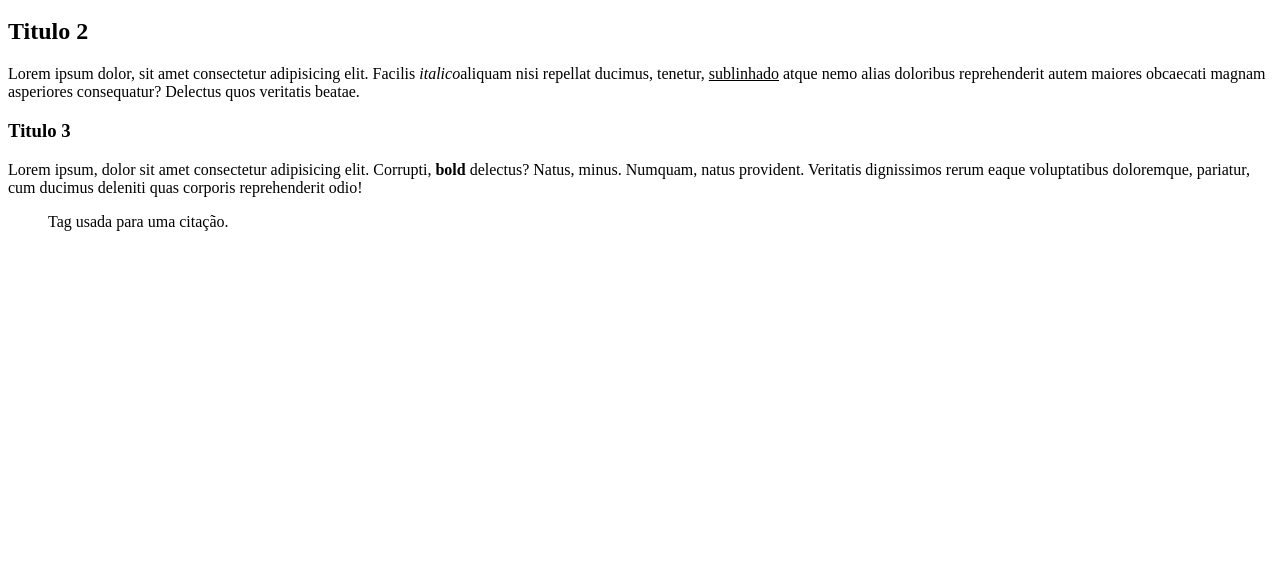
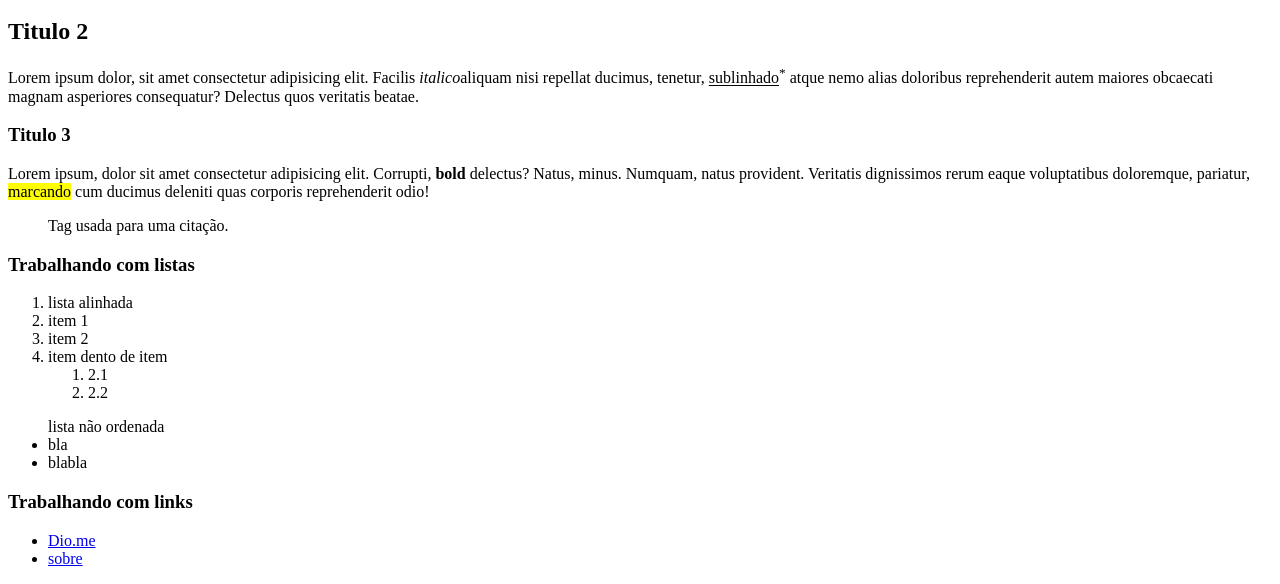
Before and after one commit to lorranadocarmo/SOU-GOLPISTA-CONTRATO-PESSOAS-NO-LINKEDIN-PRA-FAZEREM-MEU-TRABALHO-E-SUMO-DPS-, a plain HTML site: page index.html in a window 1280 px wide. Shown: the part 245-829 px from the top of the page. Before the commit the page ends 800 px from the top, so only its background shows below. Drawn offline with Linux system fonts and the light colour scheme.

Commit message:
finalizado-intro-html
trabalhei com links, listas, inseri imagens e etc...

```diff
--- a/index.html
+++ b/index.html
@@ -12,12 +12,36 @@
         <img width="150" src="https://i.pinimg.com/736x/77/61/08/776108f5902e0edadf1bab673b6a3279.jpg" />
         <h1>Titulo 1</h1>
         <h2>Titulo 2</h2>
-        <p>Lorem ipsum dolor, sit amet consectetur adipisicing elit. Facilis <i>italico</i>aliquam nisi repellat ducimus, tenetur, <u>sublinhado</u> atque nemo alias doloribus reprehenderit autem maiores obcaecati magnam asperiores consequatur? Delectus quos veritatis beatae.</p>
+        <p>Lorem ipsum dolor, sit amet consectetur adipisicing elit. Facilis <i>italico</i>aliquam nisi repellat ducimus, tenetur, <u>sublinhado</u><sup>*</sup> atque nemo alias doloribus reprehenderit autem maiores obcaecati magnam asperiores consequatur? Delectus quos veritatis beatae.</p>
         <h3>Titulo 3</h3>
         <p>
-            Lorem ipsum, dolor sit amet consectetur adipisicing elit. Corrupti, <strong>bold
-            </strong> delectus? Natus, minus. Numquam, natus provident. Veritatis dignissimos rerum eaque voluptatibus doloremque, pariatur, cum ducimus deleniti quas corporis reprehenderit odio!
+            Lorem ipsum, dolor sit amet consectetur adipisicing elit. Corrupti, <strong>bold</strong> delectus? Natus, minus. Numquam, natus provident. Veritatis dignissimos rerum eaque voluptatibus doloremque, pariatur, <mark>marcando</mark> cum ducimus deleniti quas corporis reprehenderit odio!
         </p>
         <blockquote>Tag usada para uma citação.</blockquote>
+        <h3>Trabalhando com listas</h3>
+        <ol>
+            <li>lista alinhada</li>
+            <li>item 1</li>
+            <li>item 2</li>
+            <li>item dento de item
+                <ol>
+                    <li>2.1</li>
+                    <li>2.2</li>
+                </ol>
+            </li>
+        </ol>
+        <ul>lista não ordenada
+            <li>bla</li>
+            <li>blabla</li>
+        </ul>
+        <h3>Trabalhando com links</h3>
+        <ul>
+            <li>
+                <a href="http://dio.me" target="_self">Dio.me</a>
+            </li>
+            <li>
+                <a href="about.html" target="_blank">sobre</a>
+            </li>
+        </ul>
     </body>
 </html>
```
Also changed, not shown: about.html (added, +13 -0 lines).
